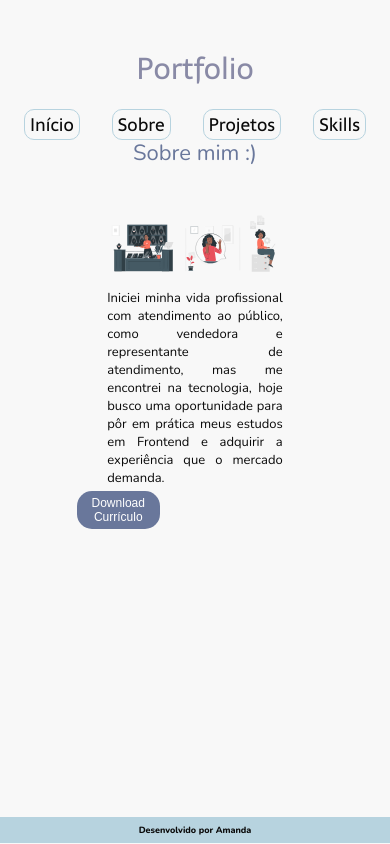
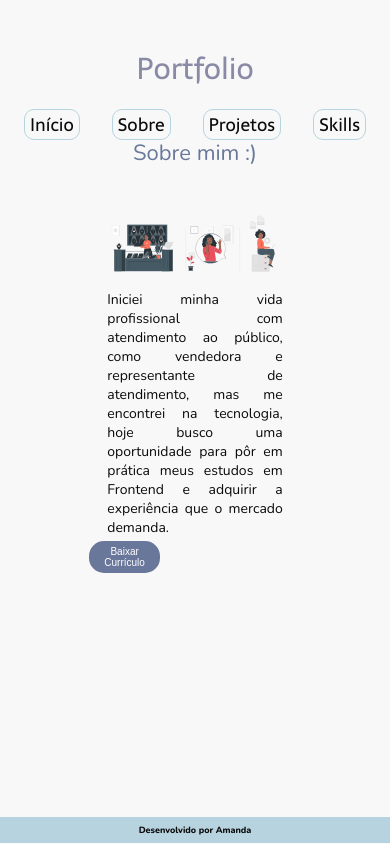
Before and after one commit to amandaresende/portfolio, a React (Create React App) app: page /about in a window 390 px wide. Built offline with nearby package versions, Linux system fonts and the light colour scheme.

Commit message:
fix: Ajustes no layout responsivo

```diff
--- a/src/views/About/About.css
+++ b/src/views/About/About.css
@@ -117,13 +117,11 @@
 
 
   .text-about-about{
-    font-size: 13px;
+    font-size: 16px;
     width: 100%;
     align-items: center;
     justify-content: center;
     text-align: justify;
-
-
     width: 100%;
 
      left: -85%;
@@ -132,8 +130,8 @@
 
   .img-about{
     display:flex;
-
-    width:35%;
+   margin-top: 12px;
+    width:40%;
     margin-left: 2%;
 
   }
@@ -172,5 +170,48 @@
   }
   .text-about-about{
     width: 100%;
+    margin-inline: auto;
   }
 }
+
+@media screen and (max-width: 480px){
+  .about{
+    gap:1px;
+    display:flex;
+    flex-direction: column;
+    justify-content: space-between;
+  }
+  .algo{
+    display:flex;
+    flex-direction: column;
+    justify-content: space-between;
+    width: 45%;
+    align-items: center;
+    margin-left: 50px;
+    margin-right: 50px;
+  }
+  .text-about{
+   display: flex
+  }
+  .btn{
+    align-items: center;
+    margin-top: center;
+    border-radius: 15px;
+    padding: 5px 15px;
+    font-size: 10px;
+  }
+  .text-about-about{
+    width: 100%;
+
+    font-size: 14px;
+
+  }
+  .img-about{
+    display:flex;
+   margin-top: 15px;
+    width:100%;
+    size: 15px;
+
+  }
+
+}
--- a/src/views/About/About.jsx
+++ b/src/views/About/About.jsx
@@ -24,7 +24,7 @@ const About = (props) => (
           onClick={() => window.open(curriculo, "_blank")}
           href="CV - Amanda Resende.pdf"
         >
-          Download Currículo
+          Baixar Currículo
         </button>
       </div>
     </div>
--- a/src/views/Home/Home.css
+++ b/src/views/Home/Home.css
@@ -51,7 +51,7 @@
 
 @media screen and (max-width: 1024px){
   .home{
-    padding-top: 4%;
+    padding-top: 6%;
     display: flex;
     flex-direction: column;
 
@@ -59,13 +59,13 @@
   }
   .img-home{
     padding-bottom: 50%;
-    width: 50%;
+    width: 45%;
 
   }
   .text-typing{
     position: center;
     font-size: 27px;
-    padding-bottom: -18px;
+    padding-top:5px;
   }
   .text-home{
     margin-right: 10%;
```
